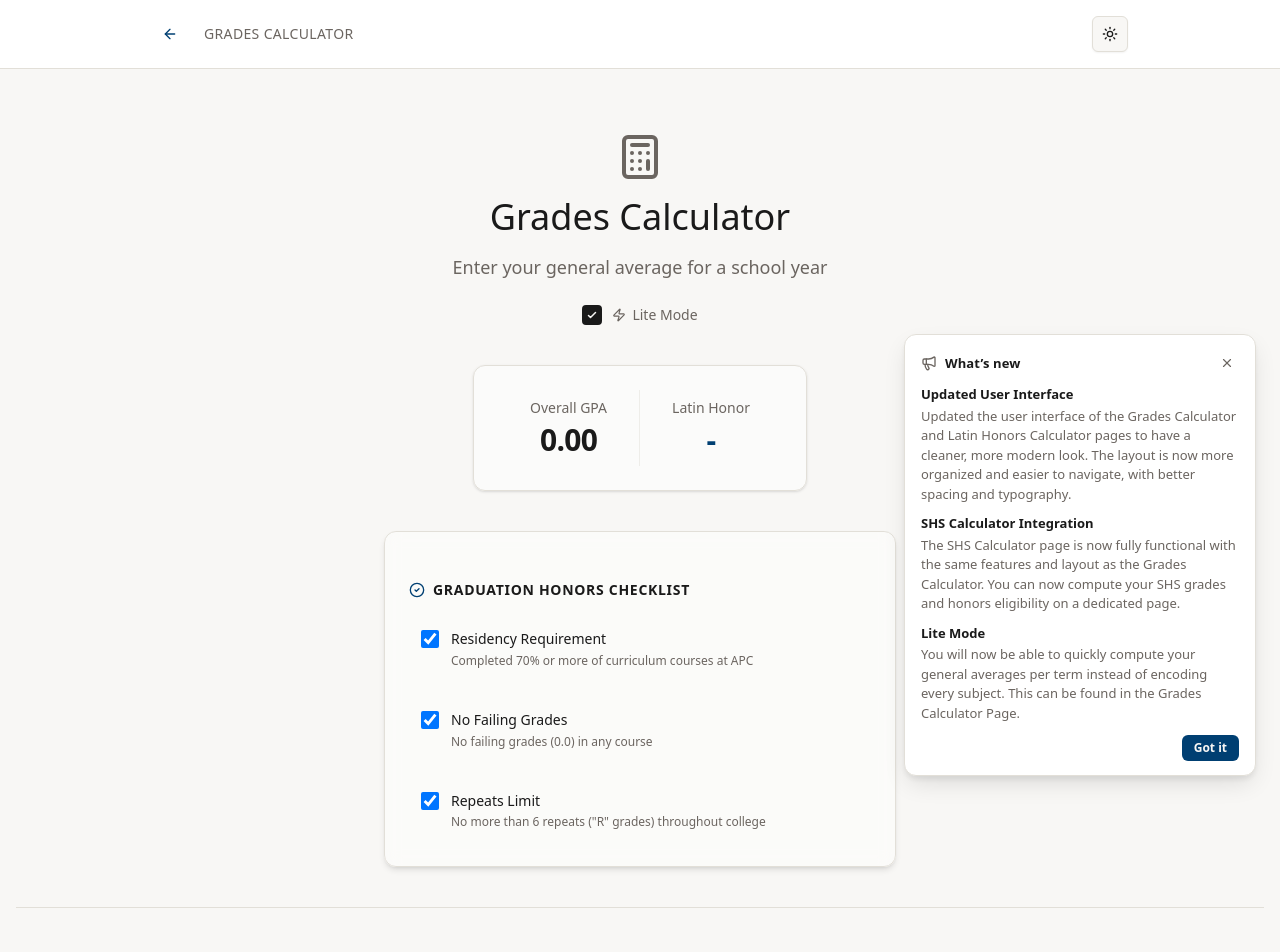
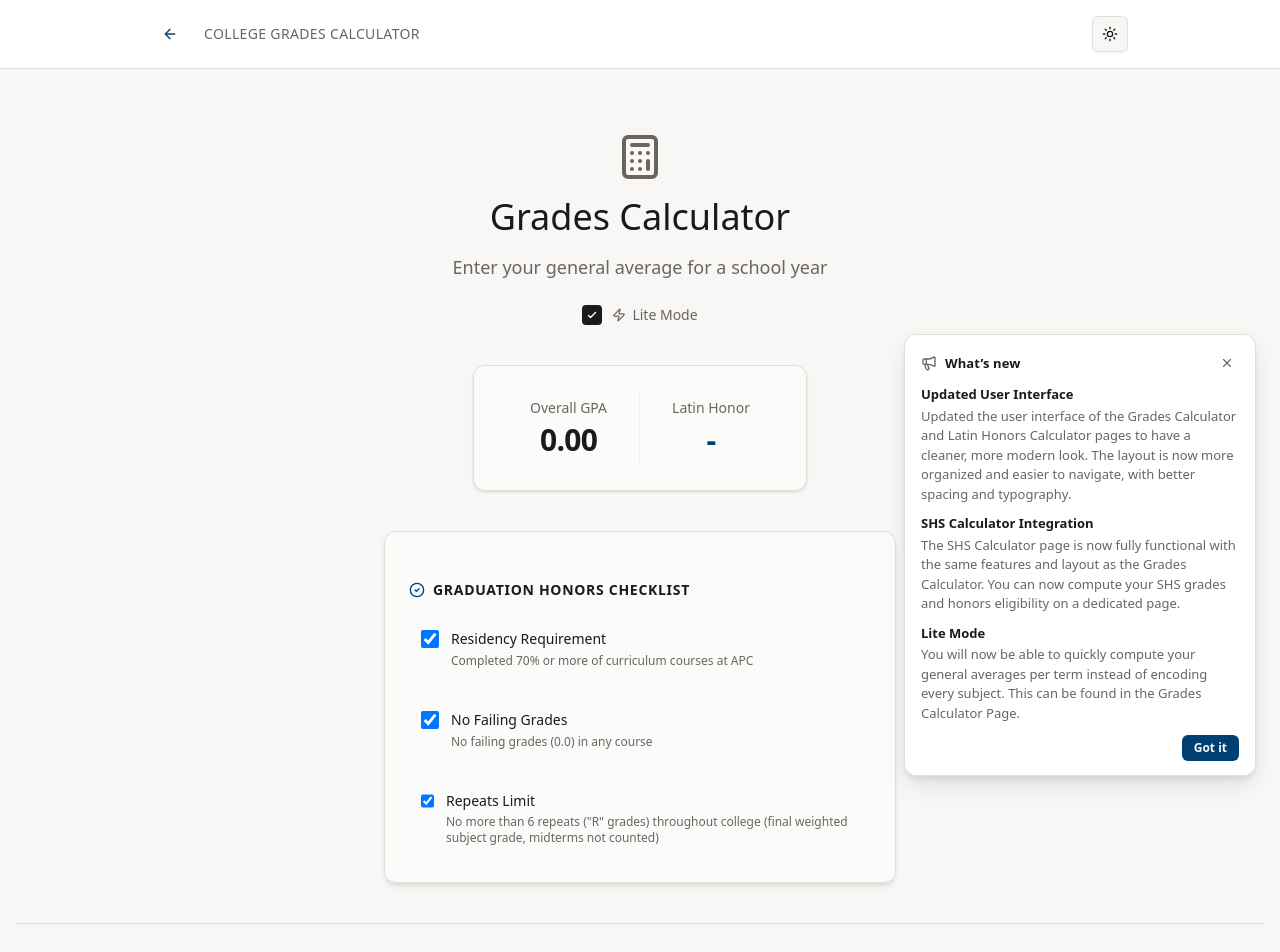
Before and after one commit to jpcsapc/APC-Honors-Checker, a Next.js app: page /honors in a window 1280 px wide. Shown: the top 952 px of the page. Built offline with nearby package versions, Linux system fonts and the light colour scheme.

Commit message:
feat: just updated titles

```diff
--- a/src/app/honors/page.tsx
+++ b/src/app/honors/page.tsx
@@ -450,7 +450,7 @@ export default function HonorsCalcu() {
 
   return (
     <div className="min-h-screen bg-background">
-      <Header title="Grades Calculator" backHref="/" />
+      <Header title="College Grades Calculator" backHref="/" />
 
       {/* Main Content */}
       <main className="container mx-auto px-4 py-16">
@@ -656,7 +656,7 @@ export default function HonorsCalcu() {
                       Repeats Limit
                     </label>
                     <p className="text-xs text-muted-foreground flex items-center gap-1.5 flex-wrap">
-                      <span>No more than 6 repeats ("R" grades) throughout college</span>
+                      <span>No more than 6 repeats ("R" grades) throughout college (final weighted subject grade, midterms not counted)</span>
                       {!liteMode ? (
                         <span className="text-[10px] uppercase font-bold text-primary/80 bg-primary/10 px-1.5 py-0.5 rounded">
                           Auto-detected ({totalRGrades} R)
--- a/src/app/page.tsx
+++ b/src/app/page.tsx
@@ -32,7 +32,7 @@ export default function FrontPage() {
               <div className="border border-border rounded-lg p-6 bg-card hover:border-primary/40 transition-colors h-full flex flex-col">
                 <div className="flex items-center gap-3 mb-3">
                   <Award className="h-5 w-5 text-primary shrink-0" />
-                  <h2 className="text-lg font-medium text-foreground">Grades Calculator</h2>
+                  <h2 className="text-lg font-medium text-foreground">College Grades Calculator</h2>
                 </div>
                 <p className="text-sm text-muted-foreground leading-relaxed mb-6 flex-1">
                   Calculate your academic standing, honors eligibility, and latin honors eligibility based on your grades.
```
